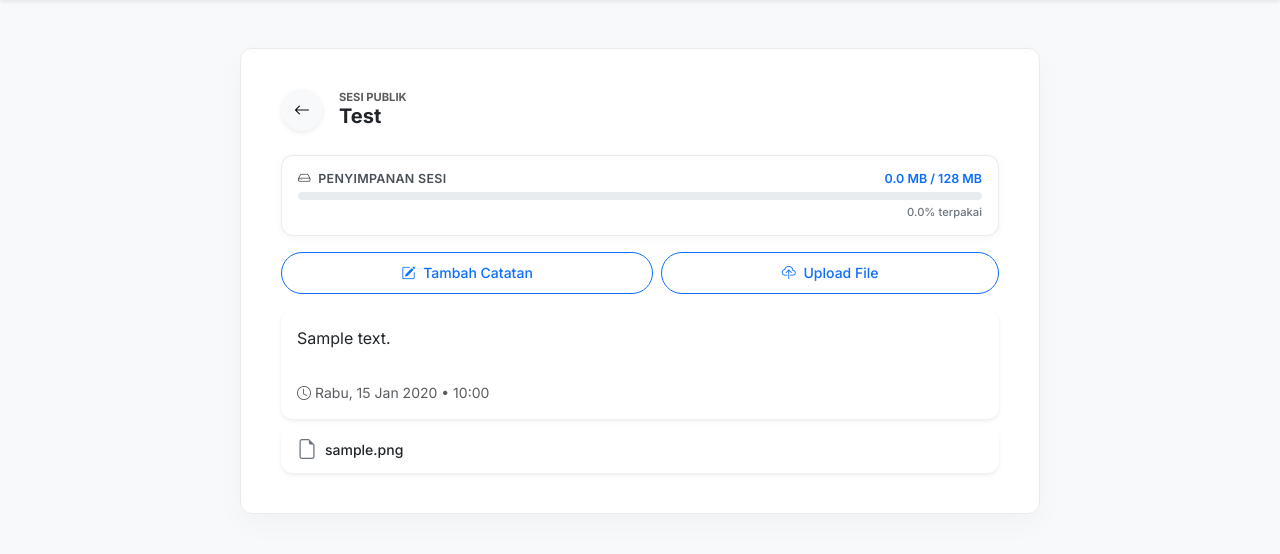
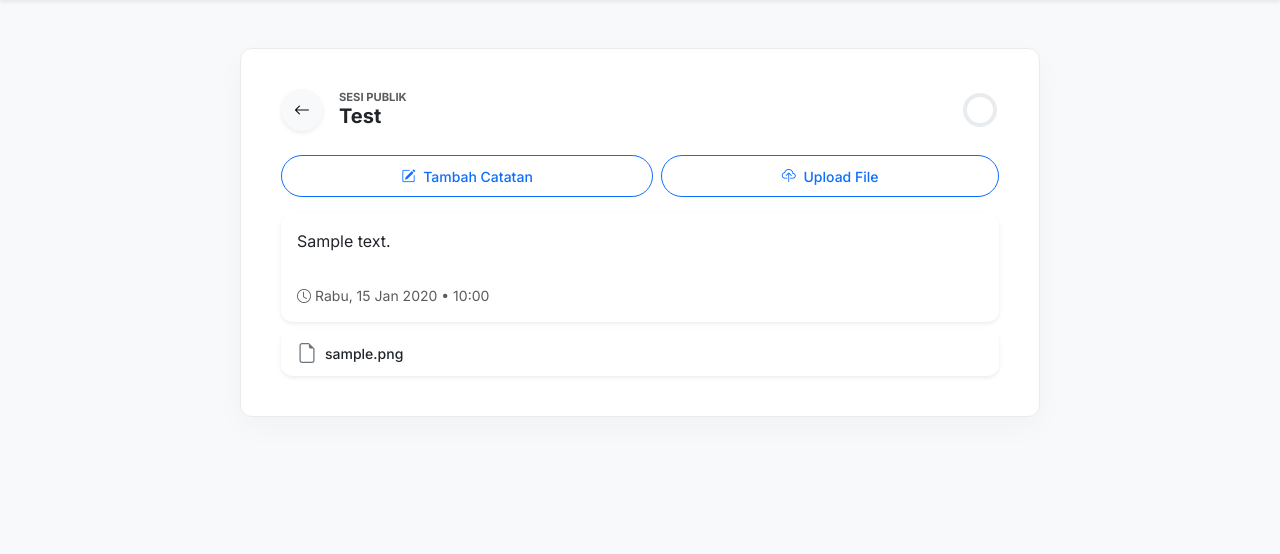
Before and after one commit to MiracleGlow/notcel, a Flask app: a page that uses templates/session.html in a window 1280 px wide. Shown: the part 59-613 px from the top of the page. Run offline with Flask 3, Linux system fonts and the light colour scheme; data comes from the database, SQL or seed files in the repository; both versions use the stored data as it was after the commit; tables that the repository leaves empty hold one stand-in row (values such as "Sample post").

Commit message:
update
Signed-off-by: MiracleGlow <muktiprima111@gmail.com>

```diff
--- a/static/css/style.css
+++ b/static/css/style.css
@@ -148,71 +148,121 @@ textarea.code-editor {
     border: 2px dashed #dee2e6 !important;
 }
 
-/* ===== Storage Progress Bar ===== */
-.storage-bar-container {
-    background: #ffffff;
-    border: 1px solid rgba(0, 0, 0, 0.08);
-    border-radius: var(--card-radius);
-    padding: 0.85rem 1rem;
-    box-shadow: 0 2px 8px rgba(0, 0, 0, 0.04);
+/* ===== Storage Pie Chart ===== */
+.storage-pie-wrapper {
+    position: relative;
+    cursor: pointer;
+    width: 38px;
+    height: 38px;
+    flex-shrink: 0;
 }
 
-.storage-label {
-    font-size: 0.78rem;
-    font-weight: 600;
+.storage-pie-wrapper canvas {
+    display: block;
+}
+
+/* ===== Floating Storage Popup ===== */
+.storage-popup {
+    position: absolute;
+    top: calc(100% + 10px);
+    right: 0;
+    width: 220px;
+    background: rgba(255, 255, 255, 0.88);
+    backdrop-filter: blur(16px);
+    -webkit-backdrop-filter: blur(16px);
+    border: 1px solid rgba(0, 0, 0, 0.08);
+    border-radius: 14px;
+    padding: 1rem;
+    box-shadow: 0 8px 32px rgba(0, 0, 0, 0.12),
+        0 2px 8px rgba(0, 0, 0, 0.06);
+    z-index: 1050;
+    opacity: 0;
+    visibility: hidden;
+    transform: translateY(-8px) scale(0.95);
+    transition: opacity 0.25s cubic-bezier(0.4, 0, 0.2, 1),
+        transform 0.25s cubic-bezier(0.4, 0, 0.2, 1),
+        visibility 0.25s;
+    pointer-events: none;
+}
+
+.storage-popup.active {
+    opacity: 1;
+    visibility: visible;
+    transform: translateY(0) scale(1);
+    pointer-events: auto;
+}
+
+.storage-popup-title {
+    font-size: 0.72rem;
+    font-weight: 700;
     color: #495057;
     text-transform: uppercase;
-    letter-spacing: 0.3px;
+    letter-spacing: 0.4px;
+    margin-bottom: 0.75rem;
 }
 
-.storage-detail {
-    font-size: 0.78rem;
-    font-weight: 600;
-    color: #0d6efd;
+.storage-popup-chart {
+    display: flex;
+    align-items: center;
+    justify-content: center;
+    gap: 0.75rem;
+    margin-bottom: 0.85rem;
+    padding-bottom: 0.75rem;
+    border-bottom: 1px solid rgba(0, 0, 0, 0.06);
 }
 
-.storage-track {
-    width: 100%;
-    height: 8px;
-    background: #e9ecef;
-    border-radius: 999px;
-    overflow: hidden;
+.storage-popup-percent {
+    font-size: 1.5rem;
+    font-weight: 700;
+    color: #22c55e;
+    line-height: 1;
 }
 
-.storage-fill {
-    height: 100%;
-    border-radius: 999px;
-    background: linear-gradient(90deg, #22c55e, #34d399);
-    transition: width 0.6s cubic-bezier(0.4, 0, 0.2, 1),
-        background 0.4s ease;
-    min-width: 0;
+.storage-popup-details {
+    display: flex;
+    flex-direction: column;
+    gap: 0.4rem;
 }
 
-.storage-fill.storage-warning {
-    background: linear-gradient(90deg, #f59e0b, #fbbf24);
+.storage-popup-row {
+    display: flex;
+    align-items: center;
+    justify-content: space-between;
+    font-size: 0.78rem;
+    color: #495057;
 }
 
-.storage-fill.storage-danger {
-    background: linear-gradient(90deg, #ef4444, #f87171);
-    animation: pulse-bar 1.5s ease-in-out infinite;
+.storage-popup-row strong {
+    font-weight: 600;
+    color: #212529;
 }
 
-@keyframes pulse-bar {
-
-    0%,
-    100% {
-        opacity: 1;
-    }
-
-    50% {
-        opacity: 0.75;
-    }
+.storage-popup-row.total {
+    font-weight: 600;
+    color: #212529;
 }
 
-.storage-percent {
-    font-size: 0.7rem;
-    color: #6c757d;
-    font-weight: 500;
+.storage-popup-dot {
+    width: 8px;
+    height: 8px;
+    border-radius: 50%;
+    display: inline-block;
+    margin-right: 6px;
+    flex-shrink: 0;
+}
+
+.storage-popup-dot.used {
+    background: #22c55e;
+}
+
+.storage-popup-dot.free {
+    background: #e9ecef;
+}
+
+.storage-popup-divider {
+    height: 1px;
+    background: rgba(0, 0, 0, 0.06);
+    margin: 0.2rem 0;
 }
 
 /* ===== Upload Progress Bar ===== */
--- a/templates/session.html
+++ b/templates/session.html
@@ -15,24 +15,38 @@
             <h1 class="h5 fw-bold mb-0 text-break">{{ session_name }}</h1>
         </div>
     </div>
-</div>
-
-<!-- Storage Progress Bar -->
-<div class="storage-bar-container mb-3" id="storageBarContainer">
-    <div class="d-flex justify-content-between align-items-center mb-1">
-        <span class="storage-label">
-            <i class="bi bi-hdd me-1"></i> Penyimpanan Sesi
-        </span>
-        <span class="storage-detail" id="storageText">
-            {{ storage_info.used_mb }} MB / {{ storage_info.limit_mb|int }} MB
-        </span>
-    </div>
-    <div class="storage-track">
-        <div class="storage-fill" id="storageFill" style="width: {{ storage_info.percentage }}%"
-            data-percentage="{{ storage_info.percentage }}"></div>
-    </div>
-    <div class="storage-percent text-end mt-1" id="storagePercent">
-        {{ storage_info.percentage }}% terpakai
+    <!-- Storage Pie Chart -->
+    <div class="storage-pie-wrapper" id="storagePieWrapper" data-used="{{ storage_info.used }}"
+        data-limit="{{ storage_info.limit }}" data-used-mb="{{ storage_info.used_mb }}"
+        data-limit-mb="{{ storage_info.limit_mb|int }}" data-percentage="{{ storage_info.percentage }}">
+        <canvas id="storagePieCanvas" width="38" height="38"></canvas>
+        <!-- Floating Storage Popup -->
+        <div class="storage-popup" id="storagePopup">
+            <div class="storage-popup-title">
+                <i class="bi bi-hdd-fill me-1"></i> Penyimpanan Sesi
+            </div>
+            <div class="storage-popup-chart">
+                <canvas id="storagePieCanvasLarge" width="80" height="80"></canvas>
+                <div class="storage-popup-percent" id="popupPercent">{{ storage_info.percentage }}%</div>
+            </div>
+            <div class="storage-popup-details">
+                <div class="storage-popup-row">
+                    <span class="storage-popup-dot used"></span>
+                    <span>Terpakai</span>
+                    <strong id="popupUsed">{{ storage_info.used_mb }} MB</strong>
+                </div>
+                <div class="storage-popup-row">
+                    <span class="storage-popup-dot free"></span>
+                    <span>Tersisa</span>
+                    <strong id="popupFree">{{ (storage_info.limit_mb|int - storage_info.used_mb)|round(2) }} MB</strong>
+                </div>
+                <div class="storage-popup-divider"></div>
+                <div class="storage-popup-row total">
+                    <span>Total</span>
+                    <strong id="popupTotal">{{ storage_info.limit_mb|int }} MB</strong>
+                </div>
+            </div>
+        </div>
     </div>
 </div>
 
@@ -237,26 +251,80 @@
         return parseFloat((bytes / Math.pow(k, i)).toFixed(2)) + ' ' + sizes[i];
     }
 
-    function updateStorageBar(data) {
-        const fill = document.getElementById('storageFill');
-        const text = document.getElementById('storageText');
-        const percent = document.getElementById('storagePercent');
-        if (fill && text && percent) {
-            fill.style.width = data.percentage + '%';
-            fill.dataset.percentage = data.percentage;
-            // Update color class
-            fill.className = 'storage-fill';
-            if (data.percentage >= 90) fill.classList.add('storage-danger');
-            else if (data.percentage >= 70) fill.classList.add('storage-warning');
-            text.textContent = data.used_mb + ' MB / ' + parseInt(data.limit_mb) + ' MB';
-            percent.textContent = data.percentage + '% terpakai';
+    function getStorageColor(pct) {
+        if (pct >= 90) return { main: '#ef4444', gradient: ['#ef4444', '#f87171'], bg: '#fee2e2' };
+        if (pct >= 70) return { main: '#f59e0b', gradient: ['#f59e0b', '#fbbf24'], bg: '#fef3c7' };
+        return { main: '#22c55e', gradient: ['#22c55e', '#34d399'], bg: '#dcfce7' };
+    }
+
+    function drawPie(canvas, percentage, size, lineWidth) {
+        const ctx = canvas.getContext('2d');
+        const dpr = window.devicePixelRatio || 1;
+        canvas.width = size * dpr;
+        canvas.height = size * dpr;
+        canvas.style.width = size + 'px';
+        canvas.style.height = size + 'px';
+        ctx.scale(dpr, dpr);
+
+        const cx = size / 2, cy = size / 2, radius = (size / 2) - lineWidth;
+        const colors = getStorageColor(percentage);
+        const startAngle = -Math.PI / 2;
+        const endAngle = startAngle + (2 * Math.PI * (percentage / 100));
+
+        ctx.clearRect(0, 0, size, size);
+
+        // Background circle
+        ctx.beginPath();
+        ctx.arc(cx, cy, radius, 0, 2 * Math.PI);
+        ctx.strokeStyle = '#e9ecef';
+        ctx.lineWidth = lineWidth;
+        ctx.stroke();
+
+        // Filled arc
+        if (percentage > 0) {
+            ctx.beginPath();
+            ctx.arc(cx, cy, radius, startAngle, endAngle);
+            ctx.strokeStyle = colors.main;
+            ctx.lineWidth = lineWidth;
+            ctx.lineCap = 'round';
+            ctx.stroke();
         }
+    }
+
+    function drawAllPies(pct) {
+        drawPie(document.getElementById('storagePieCanvas'), pct, 38, 4);
+        const largeCanvas = document.getElementById('storagePieCanvasLarge');
+        if (largeCanvas) drawPie(largeCanvas, pct, 80, 6);
+    }
+
+    function updateStoragePie(data) {
+        const wrapper = document.getElementById('storagePieWrapper');
+        if (!wrapper) return;
+        wrapper.dataset.percentage = data.percentage;
+        wrapper.dataset.usedMb = data.used_mb;
+        wrapper.dataset.limitMb = parseInt(data.limit_mb);
+
+        drawAllPies(data.percentage);
+
+        // Update popup texts
+        const popupPercent = document.getElementById('popupPercent');
+        const popupUsed = document.getElementById('popupUsed');
+        const popupFree = document.getElementById('popupFree');
+        const popupTotal = document.getElementById('popupTotal');
+        if (popupPercent) popupPercent.textContent = data.percentage + '%';
+        if (popupUsed) popupUsed.textContent = data.used_mb + ' MB';
+        if (popupFree) popupFree.textContent = (parseInt(data.limit_mb) - data.used_mb).toFixed(2) + ' MB';
+        if (popupTotal) popupTotal.textContent = parseInt(data.limit_mb) + ' MB';
+
+        // Update color of percent text
+        const colors = getStorageColor(data.percentage);
+        if (popupPercent) popupPercent.style.color = colors.main;
     }
 
     function refreshStorage() {
         fetch(STORAGE_URL)
             .then(r => r.json())
-            .then(data => updateStorageBar(data))
+            .then(data => updateStoragePie(data))
             .catch(() => { });
     }
 
@@ -389,12 +457,41 @@
             el.classList.remove('d-none');
         }
 
-        // --- Initialize storage bar color ---
-        const fill = document.getElementById('storageFill');
-        if (fill) {
-            const pct = parseFloat(fill.dataset.percentage);
-            if (pct >= 90) fill.classList.add('storage-danger');
-            else if (pct >= 70) fill.classList.add('storage-warning');
+        // --- Initialize Pie Chart ---
+        const pieWrapper = document.getElementById('storagePieWrapper');
+        if (pieWrapper) {
+            const pct = parseFloat(pieWrapper.dataset.percentage);
+            drawAllPies(pct);
+
+            // Set initial popup percent color
+            const popupPercent = document.getElementById('popupPercent');
+            if (popupPercent) {
+                popupPercent.style.color = getStorageColor(pct).main;
+            }
+
+            // Draw large pie when popup becomes visible
+            const popup = document.getElementById('storagePopup');
+
+            // Prevent clicks inside popup from toggling it off
+            popup.addEventListener('click', (e) => {
+                e.stopPropagation();
+            });
+
+            // Toggle pinned state via click on pie (not popup)
+            pieWrapper.addEventListener('click', (e) => {
+                e.stopPropagation();
+                popup.classList.toggle('active');
+                if (popup.classList.contains('active')) {
+                    drawPie(document.getElementById('storagePieCanvasLarge'), pct, 80, 6);
+                }
+            });
+
+            // Close pinned popup when clicking outside
+            document.addEventListener('click', (e) => {
+                if (!e.target.closest('.storage-pie-wrapper')) {
+                    popup.classList.remove('active');
+                }
+            });
         }
 
         // --- Refresh storage after file delete ---
```
Also changed, not shown: nocel.db, 1 other file.
